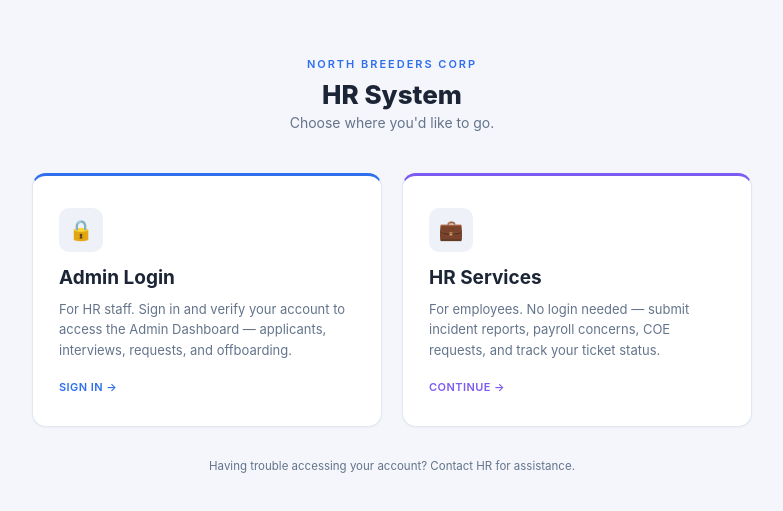
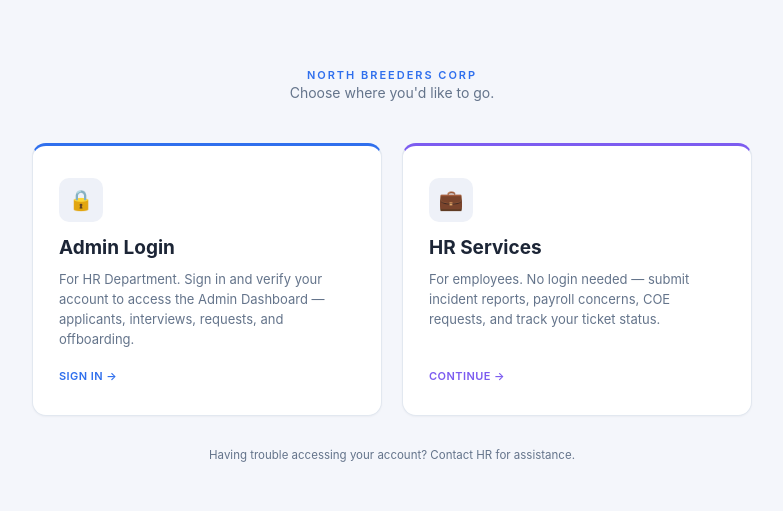
Before and after one commit to vallejosfranklin98-wq/ATS, a plain HTML site: page index.html in a window 1280 px wide. Shown: the part 135-646 px from the top of the page, without its empty margins (248-1031 px from the left). Drawn offline with Linux system fonts and the light colour scheme.

Commit message:
Revise title and HR staff description in index.html
Updated title and modified text for clarity.

```diff
--- a/index.html
+++ b/index.html
@@ -3,7 +3,7 @@
 <head>
 <meta charset="UTF-8">
 <meta name="viewport" content="width=device-width, initial-scale=1.0">
-<title>North Breeders Corp — HR System</title>
+<title>NORTH BREEDERS CORP.</title>
 <style>
   :root{
     --bg:#f4f6fb;
@@ -65,14 +65,13 @@
 <body>
 
   <div class="mark">North Breeders Corp</div>
-  <div class="brand-name">HR System</div>
   <p class="brand-sub">Choose where you'd like to go.</p>
 
   <div class="choices">
     <a class="choice" href="admin.html">
       <div class="icon">&#128274;</div>
       <h2>Admin Login</h2>
-      <p>For HR staff. Sign in and verify your account to access the Admin Dashboard — applicants, interviews, requests, and offboarding.</p>
+      <p>For HR Department. Sign in and verify your account to access the Admin Dashboard — applicants, interviews, requests, and offboarding.</p>
       <div class="go">Sign in →</div>
     </a>
 
```
